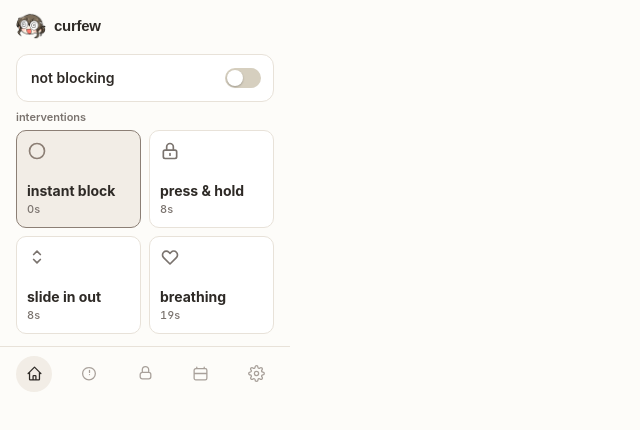
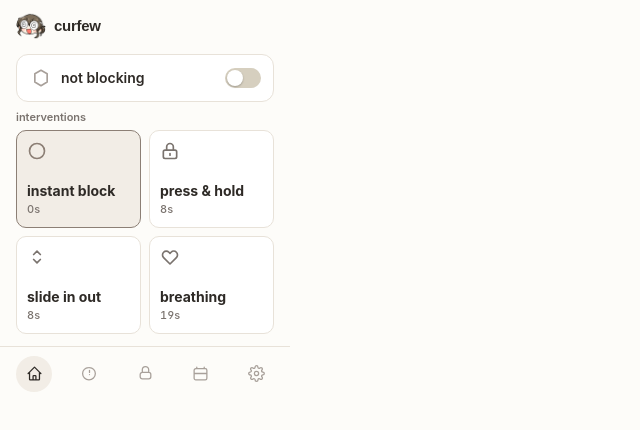
Before and after one commit to fastdemo/curfew, a React (Vite) app: page / in a window 1280 px wide. Shown: the top 430 px of the page, without its empty margins (0-640 px from the left). Built offline with nearby package versions, Linux system fonts and the light colour scheme; no server answers.

Commit message:
home verdict mark: hexagon-to-circle morph

```diff
--- a/src/index.css
+++ b/src/index.css
@@ -134,3 +134,18 @@
   35% { transform: translateY(-3px) rotate(-4deg); }
   70% { transform: translateY(0.5px) rotate(2deg); }
 }
+
+/* Verdict mark morph (home): hexagon <-> circle crossfade + scale/rotate.
+   Inline style owns opacity/transform per state; the class only owns the
+   transition so reduced-motion can silence it in one place. */
+.verdict-mark-glyph {
+  position: absolute;
+  inset: 0;
+  transition: opacity 220ms ease-out, transform 220ms ease-out;
+}
+
+@media (prefers-reduced-motion: reduce) {
+  .verdict-mark-glyph {
+    transition: none;
+  }
+}
--- a/src/screens/HomeScreen.tsx
+++ b/src/screens/HomeScreen.tsx
@@ -3,6 +3,7 @@
 import { useTheme } from '../ui/theme'
 import { Screen } from '../ui/Screen'
 import { Switch } from '../ui/Switch'
+import { VerdictMark } from '../ui/VerdictMark'
 import { InterventionTiles } from '../ui/InterventionTiles'
 import { verdictFor } from '../ui/verdict'
 
@@ -49,6 +50,7 @@
           flexShrink: 0,
         }}
       >
+        <VerdictMark blocking={checked} />
         <p
           style={{
             flex: 1,
--- /dev/null
+++ b/src/ui/VerdictMark.tsx
@@ -0,0 +1,55 @@
+import { useTheme } from './theme'
+
+// Verdict mark for the home verdict card. Idle shows a hexagon outline,
+// blocking morphs it into a circle outline: both glyphs stay mounted and
+// crossfade + scale/rotate between states for a continuous morph.
+// Color hierarchy: blocking glyph reads accent; idle glyph reads tertiary
+// (decorative, never competes with the verdict text or switch).
+export function VerdictMark({ blocking }: { blocking: boolean }) {
+  const t = useTheme()
+  const common = {
+    width: 20,
+    height: 20,
+    fill: 'none' as const,
+    viewBox: '0 0 24 24',
+    strokeWidth: 2,
+    strokeLinecap: 'round' as const,
+    strokeLinejoin: 'round' as const,
+  }
+  return (
+    <span
+      aria-hidden
+      style={{
+        position: 'relative',
+        width: 20,
+        height: 20,
+        flexShrink: 0,
+        color: blocking ? t.accent : t.textTertiary,
+        transition: 'color 220ms ease-out',
+      }}
+    >
+      <svg
+        {...common}
+        stroke="currentColor"
+        className="verdict-mark-glyph"
+        style={{
+          opacity: blocking ? 0 : 1,
+          transform: blocking ? 'scale(0.6) rotate(-30deg)' : 'scale(1) rotate(0deg)',
+        }}
+      >
+        <path d="M12 2.8 19.4 7v9.9L12 21.2 4.6 16.9V7L12 2.8Z" />
+      </svg>
+      <svg
+        {...common}
+        stroke="currentColor"
+        className="verdict-mark-glyph"
+        style={{
+          opacity: blocking ? 1 : 0,
+          transform: blocking ? 'scale(1) rotate(0deg)' : 'scale(0.6) rotate(30deg)',
+        }}
+      >
+        <circle cx="12" cy="12" r="8.2" />
+      </svg>
+    </span>
+  )
+}
```
